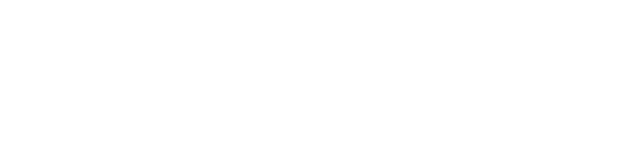
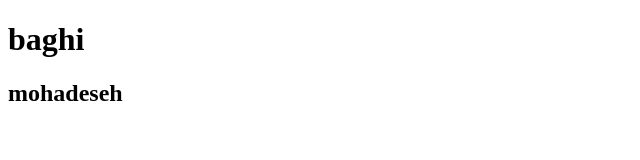
Before and after one commit to mohadesehsahar/mohadeseh, a plain HTML site: page index.html in a window 1280 px wide. Shown: the whole page, without its empty margins (0-640 px from the left). Drawn offline with Linux system fonts and the light colour scheme.

Commit message:
add modify

```diff
--- a/index.html
+++ b/index.html
@@ -6,6 +6,7 @@
     <title>Document</title>
 </head>
 <body>
-
+    <h1>baghi</h1>
+    <h2>mohadeseh</h2>
 </body>
 </html>
```
